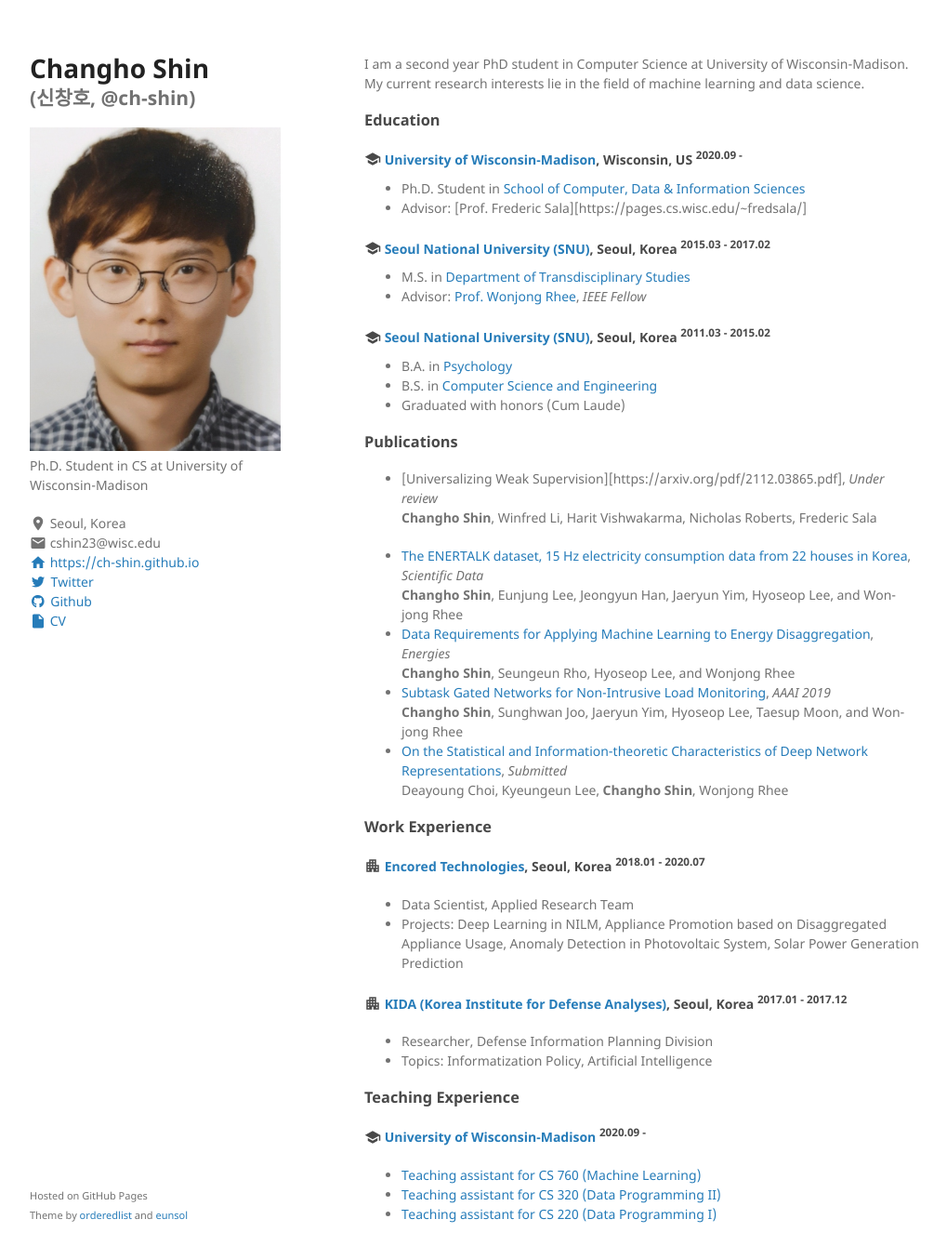
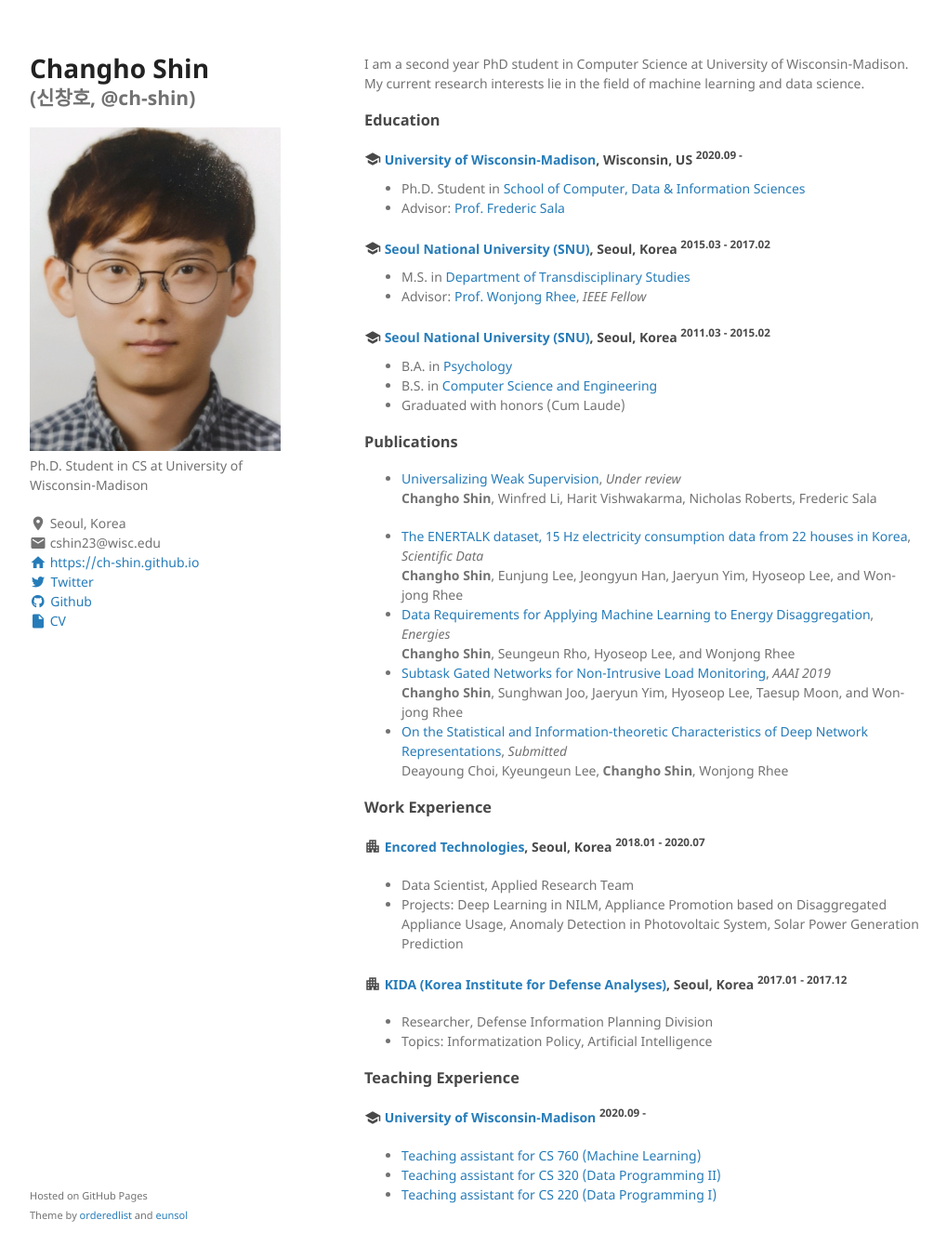
Before and after one commit to ch-shin/ch-shin.github.io, a Jekyll site: the page built from index.md, in a window 1280 px wide and 1386 px high. Shown: the top 1354 px of the window at 93% size, without its empty margins (128-1147 px from the left). Built offline with Jekyll 4.4.1, drawn with Linux system fonts in a browser that asks for light colours.

Commit message:
Fix links

```diff
--- a/index.md
+++ b/index.md
@@ -13,7 +13,7 @@ I am a second year PhD student in Computer Science at University of Wisconsin-Ma
 </h4>
 
 * Ph.D. Student in [School of Computer, Data & Information Sciences](https://www.cs.wisc.edu/)
-* Advisor: [Prof. Frederic Sala][https://pages.cs.wisc.edu/~fredsala/]
+* Advisor: [Prof. Frederic Sala](https://pages.cs.wisc.edu/~fredsala/)
 
 <h4 class="education">
   <i class="material-icons md-18">school</i>
@@ -38,7 +38,7 @@ I am a second year PhD student in Computer Science at University of Wisconsin-Ma
 
 ### Publications
 
-* [Universalizing Weak Supervision][https://arxiv.org/pdf/2112.03865.pdf], _Under review_ <br/>
+* [Universalizing Weak Supervision](https://arxiv.org/pdf/2112.03865.pdf), _Under review_ <br/>
   **Changho Shin**, Winfred Li, Harit Vishwakarma, Nicholas Roberts, Frederic Sala <br/>
 
 - [The ENERTALK dataset, 15 Hz electricity consumption data from 22 houses in
```
